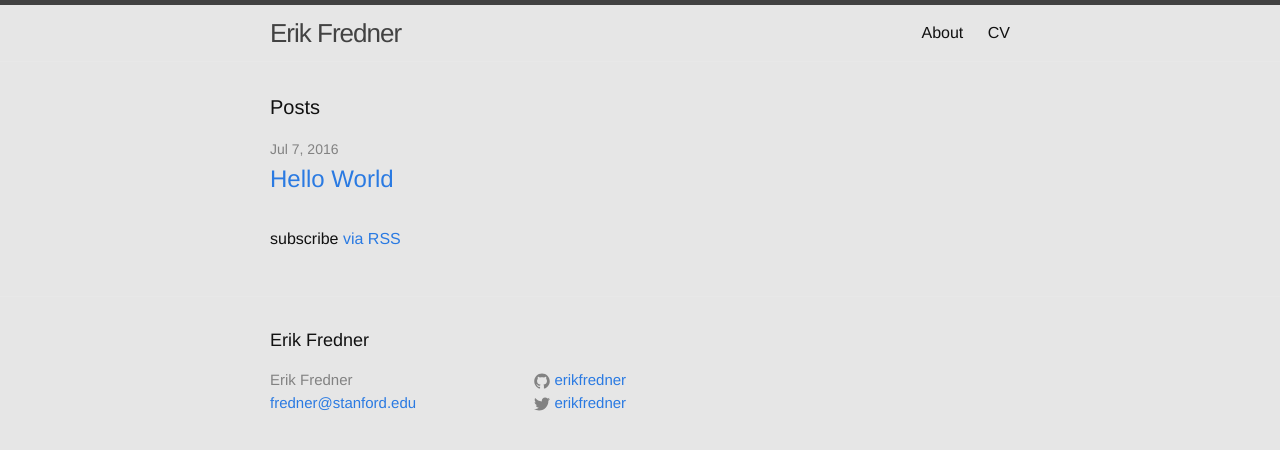
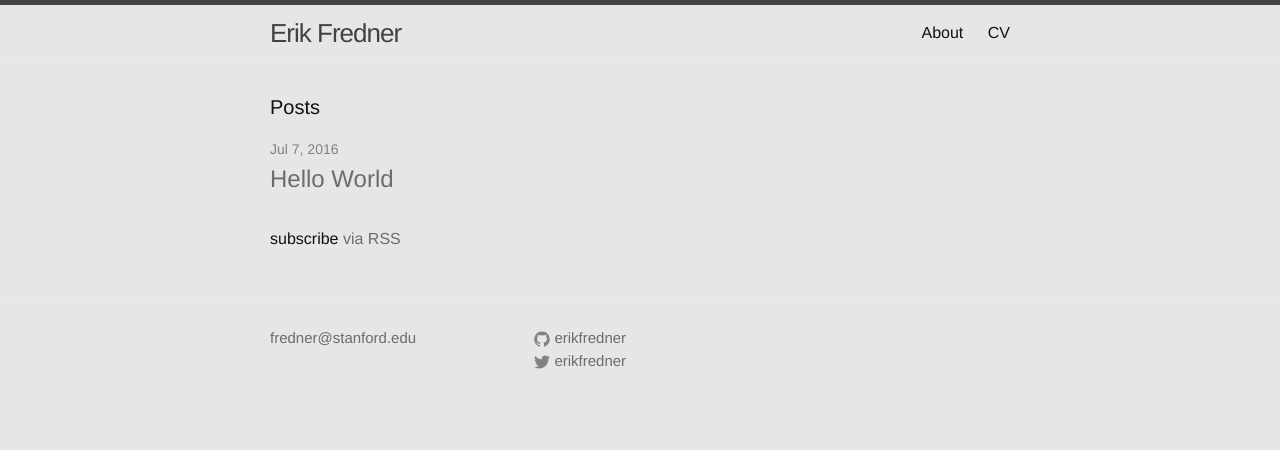
Before and after one commit to erikfredner/erikfredner.github.io, a Jekyll site: the page built from index.html, in a window 1280 px wide. Shown: the top 450 px of the page. Built offline with Jekyll 4.4.1, drawn with Linux system fonts in a browser that asks for light colours.

Commit message:
deleted extra site titles from footer

```diff
--- a/_includes/footer.html
+++ b/_includes/footer.html
@@ -2,12 +2,10 @@
 
   <div class="wrapper">
 
-    <h2 class="footer-heading">{{ site.title }}</h2>
-
     <div class="footer-col-wrapper">
       <div class="footer-col footer-col-1">
         <ul class="contact-list">
-          <li>{{ site.title }}</li>
+
           <li><a href="mailto:{{ site.email }}">{{ site.email }}</a></li>
         </ul>
       </div>
--- a/css/main.scss
+++ b/css/main.scss
@@ -16,7 +16,7 @@
 
 $text-color:       #111;
 $background-color: #E6E6E6;
-$brand-color:      #2a7ae2;
+$brand-color:      #6C6C6C;
 
 $grey-color:       #828282;
 $grey-color-light: lighten($grey-color, 40%);
```
Also changed, not shown: 4 other files.
